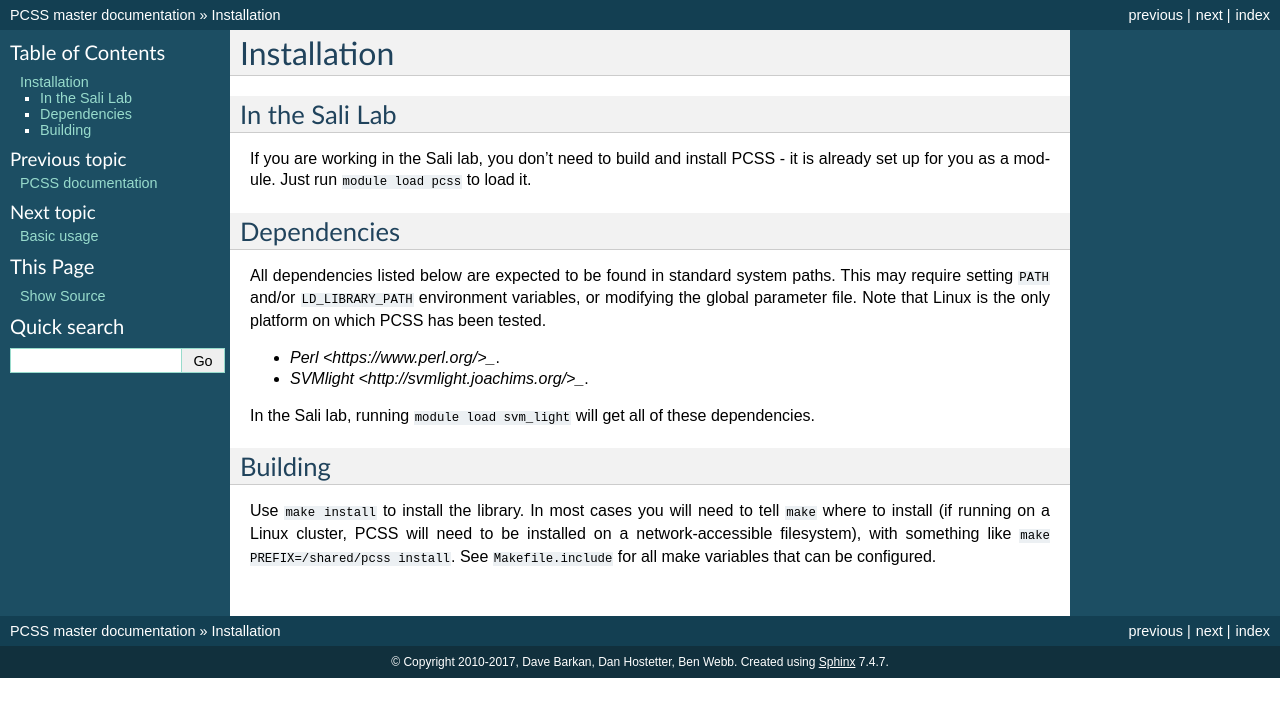
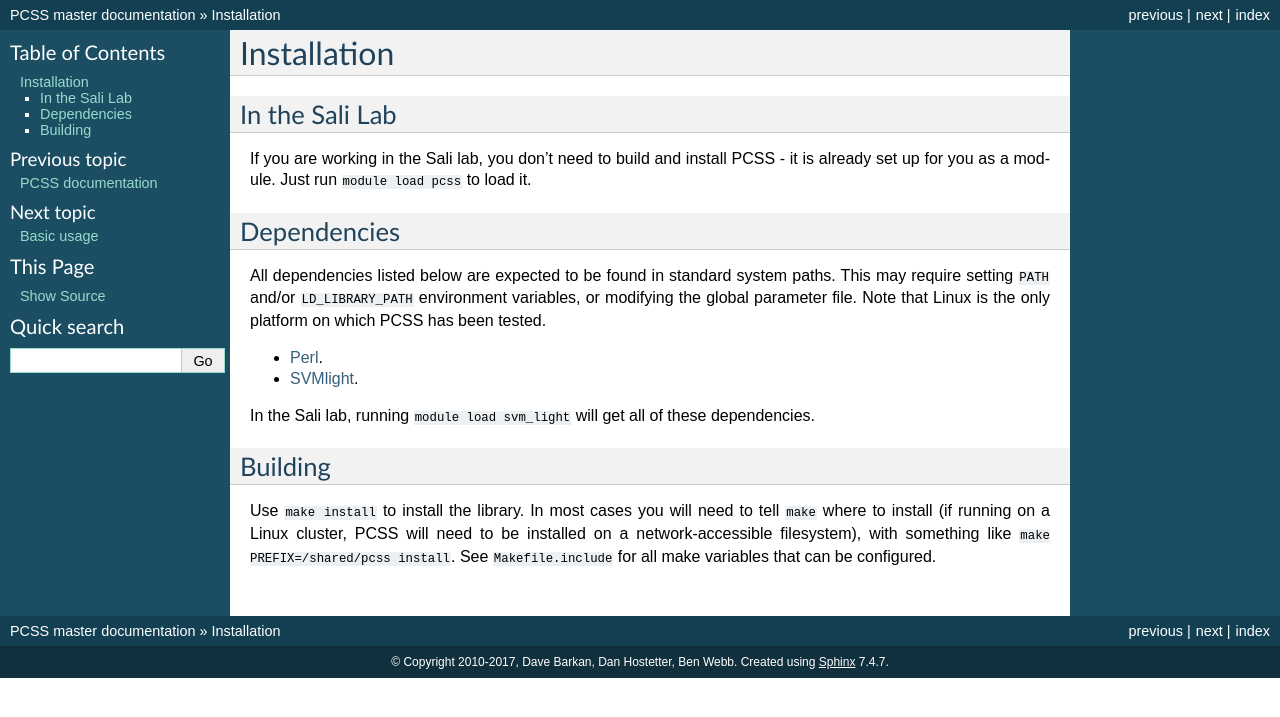
Before and after one commit to salilab/pcss, a Sphinx documentation site: the page built from doc/installation.rst, in a window 1280 px wide. Shown: the top 717 px of the page. Built offline with Sphinx 7.4.7, drawn with Linux system fonts in a browser that asks for light colours.

Commit message:
Fix links.

```diff
--- a/doc/installation.rst
+++ b/doc/installation.rst
@@ -16,9 +16,9 @@ system paths. This may require setting ``PATH`` and/or
 ``LD_LIBRARY_PATH`` environment variables, or modifying the global parameter
 file. Note that Linux is the only platform on which PCSS has been tested.
 
-* `Perl <https://www.perl.org/>_`.
+* `Perl <https://www.perl.org/>`_.
 
-* `SVMlight <http://svmlight.joachims.org/>_`.
+* `SVMlight <http://svmlight.joachims.org/>`_.
 
 In the Sali lab, running
 ``module load svm_light``
```
